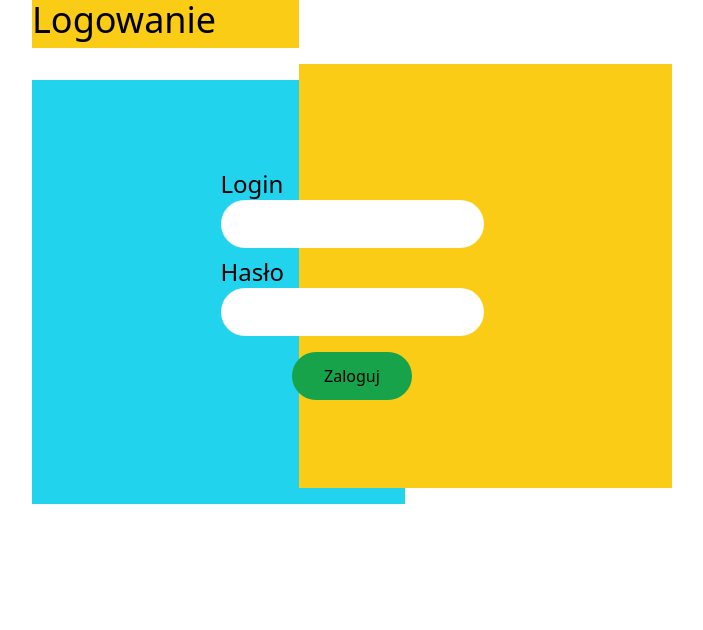
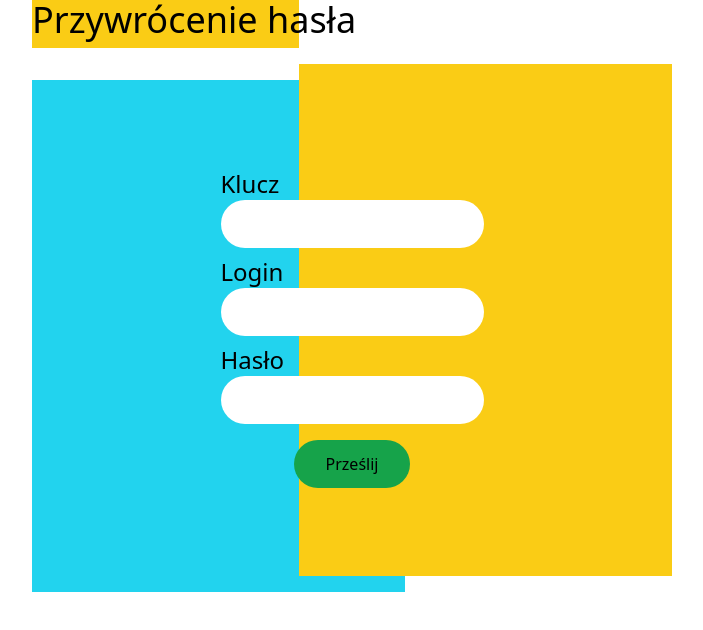
Before and after one commit to Adaxelx/password-manager-client, a React (Create React App) app: page /restore in a window 1280 px wide. Before the commit this address led to /. Shown: the top 630 px of the page, without its empty margins (288-991 px from the left). Built offline with nearby package versions, Linux system fonts and the light colour scheme.

Commit message:
add restore password view

```diff
--- a/src/api/account.ts
+++ b/src/api/account.ts
@@ -8,3 +8,7 @@ export const login = (body: UserCredentials) => {
 export const register = (body: UserCredentials) => {
   return client("user/register", { body });
 };
+
+export const restore = (body: UserCredentials) => {
+  return client("user/restore", { body, method: "PUT" });
+};
--- a/src/features/account/Login/Login.tsx
+++ b/src/features/account/Login/Login.tsx
@@ -1,21 +1,17 @@
 import { User, UserCredentials, useUser } from "context/UserContext";
-import React, { FormEvent, useState } from "react";
+import React from "react";
 import { login as loginCall } from "api/account";
 import { useMutation } from "react-query";
-import { Button, Input, Title } from "components";
+import { Title } from "components";
 import { showToast } from "components/ToastContainer";
+import UserForm from "features/account/UserForm";
 const classWrapper = "w-full sm:w-2/3 md:w-1/2 lg:w-1/2 2xl:w-1/3 relative";
-
 const background = "h-full absolute transform";
 
-const backgroundBox = `w-7/12 ${background}`;
 const flexCenterAll = "flex flex-col justify-center items-center";
 const Login = () => {
-  const [login, setLogin] = useState("");
-  const [password, setPassword] = useState("");
-
   const { dispatch } = useUser();
-  const { mutate: loginMutation, isLoading } = useMutation<
+  const { mutate: loginMutation } = useMutation<
     { token: string; user: User },
     any,
     UserCredentials,
@@ -32,11 +28,6 @@ const Login = () => {
     },
   });
 
-  const handleSubmit = async (event: FormEvent<HTMLFormElement>) => {
-    event.preventDefault();
-    loginMutation({ login, password });
-  };
-
   return (
     <div className={`${flexCenterAll} w-full h-full`}>
       <div className={`${classWrapper} mb-4`}>
@@ -45,35 +36,7 @@ const Login = () => {
         ></div>
         <Title className="mb-4 relative">Logowanie</Title>
       </div>
-      <div className={`${classWrapper}`}>
-        <div className={`${backgroundBox} bg-cyan-400 translate-y-2`}></div>
-        <div
-          className={`${backgroundBox} right-0 bg-yellow-400 -translate-y-2`}
-        ></div>
-        <form
-          className={`p-16 sm:p-24 ${flexCenterAll} relative`}
-          onSubmit={handleSubmit}
-        >
-          <Input
-            value={login}
-            onChange={setLogin}
-            className="mb-2"
-            htmlFor="login"
-            label={"Login"}
-          />
-          <Input
-            value={password}
-            onChange={setPassword}
-            type="password"
-            className="mb-4"
-            htmlFor="password"
-            label={"Hasło"}
-          />
-          <Button disabled={isLoading} type="submit">
-            Zaloguj
-          </Button>
-        </form>
-      </div>
+      <UserForm backendCall={loginMutation} />
     </div>
   );
 };
--- a/src/features/account/Register/Register.tsx
+++ b/src/features/account/Register/Register.tsx
@@ -1,23 +1,20 @@
 import { User, UserCredentials, useUser } from "context/UserContext";
-import React, { FormEvent, useState } from "react";
+import React from "react";
 import { register as registerCall } from "api/account";
 import { useMutation } from "react-query";
-import { Button, Input, Title } from "components";
+import { Title } from "components";
 import { showToast } from "components/ToastContainer";
 import { useNavigate } from "react-router";
+import UserForm from "../UserForm";
 const classWrapper = "w-full sm:w-2/3 md:w-1/2 lg:w-1/2 2xl:w-1/3 relative";
 
 const background = "h-full absolute transform";
 
-const backgroundBox = `w-7/12 ${background}`;
 const flexCenterAll = "flex flex-col justify-center items-center";
 const Register = () => {
-  const [login, setLogin] = useState("");
-  const [password, setPassword] = useState("");
-
   const { dispatch } = useUser();
   const navigate = useNavigate();
-  const { mutate: loginMutation } = useMutation<
+  const { mutate: registerMutation } = useMutation<
     { token: string; user: User },
     any,
     UserCredentials,
@@ -36,47 +33,15 @@ const Register = () => {
     },
   });
 
-  const handleSubmit = async (event: FormEvent<HTMLFormElement>) => {
-    event.preventDefault();
-    loginMutation({ login, password });
-  };
-
   return (
     <div className={`${flexCenterAll} w-full h-full`}>
       <div className={`${classWrapper} mb-4`}>
         <div
           className={`${background} w-5/12  bg-yellow-400  -translate-y-2`}
         ></div>
-        <Title className="mb-4 relative">Rejestracja </Title>
+        <Title className="mb-4 relative">Rejestracja</Title>
       </div>
-      <div className={`${classWrapper}`}>
-        <div className={`${backgroundBox} bg-cyan-400 translate-y-2`}></div>
-        <div
-          className={`${backgroundBox} right-0 bg-yellow-400 -translate-y-2`}
-        ></div>
-        <form
-          className={`p-16 sm:p-24 ${flexCenterAll} relative`}
-          onSubmit={handleSubmit}
-        >
-          <Input
-            value={login}
-            onChange={setLogin}
-            className="mb-2"
-            htmlFor="login"
-            label={"Login"}
-          />
-          <Input
-            value={password}
-            onChange={setPassword}
-            type="password"
-            className="mb-4"
-            htmlFor="password"
-            label={"Hasło"}
-          />
-
-          <Button type="submit">Utwórz konto</Button>
-        </form>
-      </div>
+      <UserForm backendCall={registerMutation} />
     </div>
   );
 };
--- /dev/null
+++ b/src/features/account/RestorePassword/RestorePassword.tsx
@@ -0,0 +1,63 @@
+import { User, UserCredentials, useUser } from "context/UserContext";
+import React, { useState } from "react";
+import { restore as restoreCall } from "api/account";
+import { useMutation } from "react-query";
+import { Input, Title } from "components";
+import { showToast } from "components/ToastContainer";
+import { useNavigate } from "react-router";
+import UserForm from "../UserForm";
+
+type RestoreProps = UserCredentials & { restorationKey: string };
+
+const classWrapper = "w-full sm:w-2/3 md:w-1/2 lg:w-1/2 2xl:w-1/3 relative";
+
+const background = "h-full absolute transform";
+
+const flexCenterAll = "flex flex-col justify-center items-center";
+const RestorePassword = () => {
+  const [restorationKey, setRestorationKey] = useState("");
+  const [message, setMessage] = useState("");
+
+  const { mutate: restoreMutation } = useMutation<
+    { restorationKey: string; message: string },
+    any,
+    RestoreProps,
+    any
+  >((credentials: RestoreProps) => restoreCall(credentials), {
+    onSuccess: ({ restorationKey, message }) => {
+      setMessage(`${message} Nowy klucz: ${restorationKey}`);
+    },
+    onError: (error) => {
+      const errorData = error?.message && JSON.parse(error?.message);
+      showToast(errorData?.message, { type: "error" });
+    },
+  });
+
+  return (
+    <div className={`${flexCenterAll} w-full h-full`}>
+      <div className={`${classWrapper} mb-4`}>
+        <div
+          className={`${background} w-5/12  bg-yellow-400  -translate-y-2`}
+        ></div>
+        <Title className="mb-4 relative">Przywrócenie hasła</Title>
+      </div>
+      <UserForm
+        otherInputs={
+          <Input
+            value={restorationKey}
+            onChange={setRestorationKey}
+            className="mb-2"
+            htmlFor="restorationKey"
+            label={"Klucz"}
+          />
+        }
+        backendCall={({ login, password }) =>
+          restoreMutation({ login, password, restorationKey })
+        }
+      />
+      <p className="text-green-500 mt-3">{message}</p>
+    </div>
+  );
+};
+
+export default RestorePassword;
--- /dev/null
+++ b/src/features/account/RestorePassword/index.ts
@@ -0,0 +1 @@
+export { default } from "./RestorePassword";
--- /dev/null
+++ b/src/features/account/UserForm/UserForm.tsx
@@ -0,0 +1,59 @@
+import { UserCredentials } from "context/UserContext";
+import React, { FormEvent, ReactNode, useState } from "react";
+
+import { Button, Input } from "components";
+const classWrapper = "w-full sm:w-2/3 md:w-1/2 lg:w-1/2 2xl:w-1/3 relative";
+
+const background = "h-full absolute transform";
+
+const backgroundBox = `w-7/12 ${background}`;
+const flexCenterAll = "flex flex-col justify-center items-center";
+
+const UserForm = ({
+  backendCall,
+  otherInputs,
+}: {
+  otherInputs?: ReactNode | ReactNode[];
+  backendCall: <T extends UserCredentials>(data: T) => void;
+}) => {
+  const [login, setLogin] = useState("");
+  const [password, setPassword] = useState("");
+
+  const handleSubmit = async (event: FormEvent<HTMLFormElement>) => {
+    event.preventDefault();
+    backendCall({ login, password });
+  };
+
+  return (
+    <div className={`${classWrapper}`}>
+      <div className={`${backgroundBox} bg-cyan-400 translate-y-2`}></div>
+      <div
+        className={`${backgroundBox} right-0 bg-yellow-400 -translate-y-2`}
+      ></div>
+      <form
+        className={`p-16 sm:p-24 ${flexCenterAll} relative`}
+        onSubmit={handleSubmit}
+      >
+        {otherInputs}
+        <Input
+          value={login}
+          onChange={setLogin}
+          className="mb-2"
+          htmlFor="login"
+          label={"Login"}
+        />
+        <Input
+          value={password}
+          onChange={setPassword}
+          type="password"
+          className="mb-4"
+          htmlFor="password"
+          label={"Hasło"}
+        />
+        <Button type="submit">Prześlij</Button>
+      </form>
+    </div>
+  );
+};
+
+export default UserForm;
--- /dev/null
+++ b/src/features/account/UserForm/index.ts
@@ -0,0 +1 @@
+export { default } from "./UserForm";
--- a/src/features/router/UnauthenticatedApp.tsx
+++ b/src/features/router/UnauthenticatedApp.tsx
@@ -1,6 +1,6 @@
 import React from "react";
 import { Navigate, Route, Routes } from "react-router-dom";
-
+import RestorePassword from "features/account/RestorePassword";
 import Login from "features/account/Login";
 import Register from "features/account/Register";
 
@@ -9,6 +9,7 @@ const UnauthenticatedApp = () => {
     <Routes>
       <Route path={"/"} element={<Login />} />
       <Route path={"/register"} element={<Register />} />
+      <Route path={"/restore"} element={<RestorePassword />} />
       <Route path="*" element={<Navigate to={"/"} />} />
     </Routes>
   );
```
